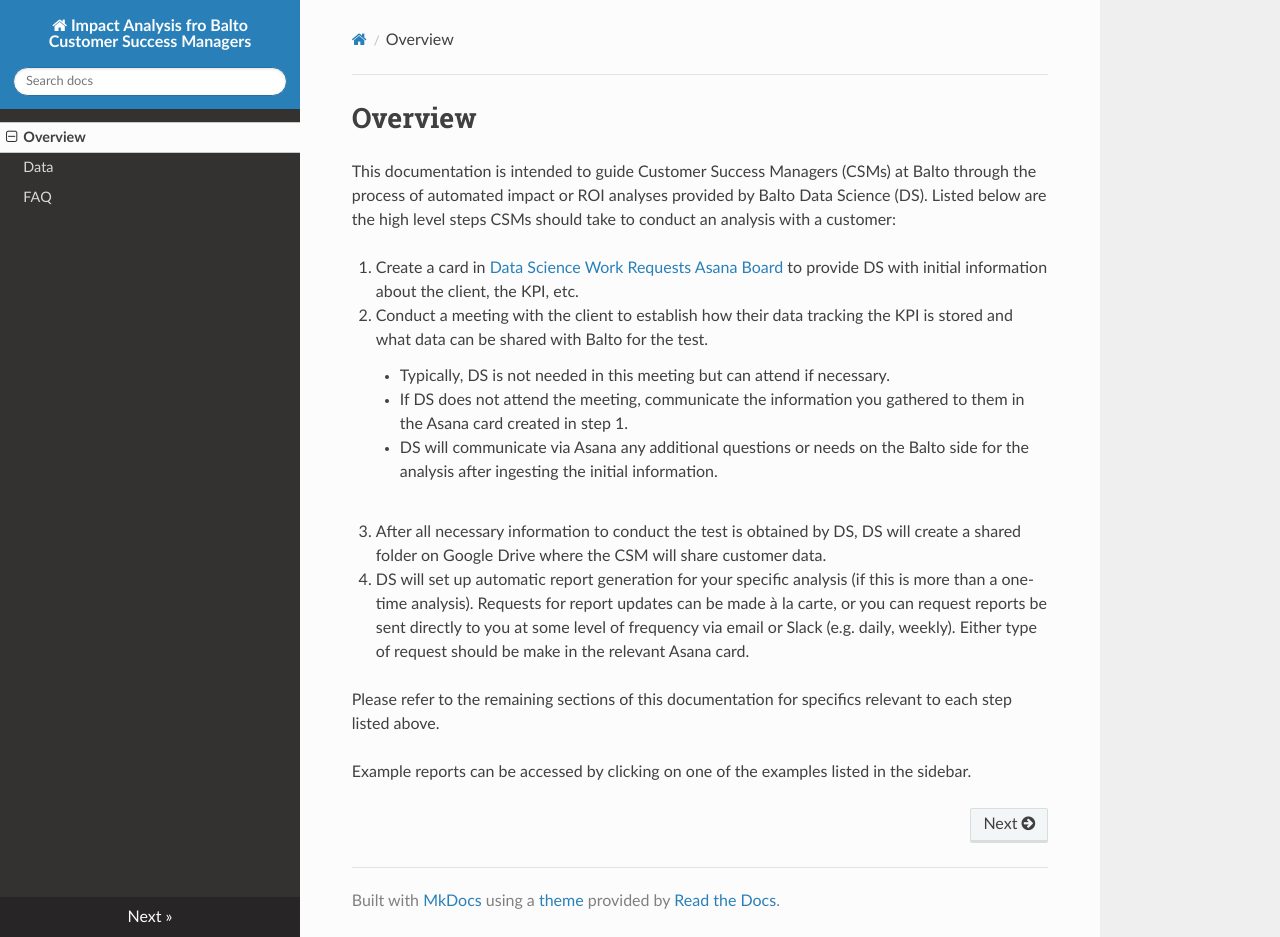
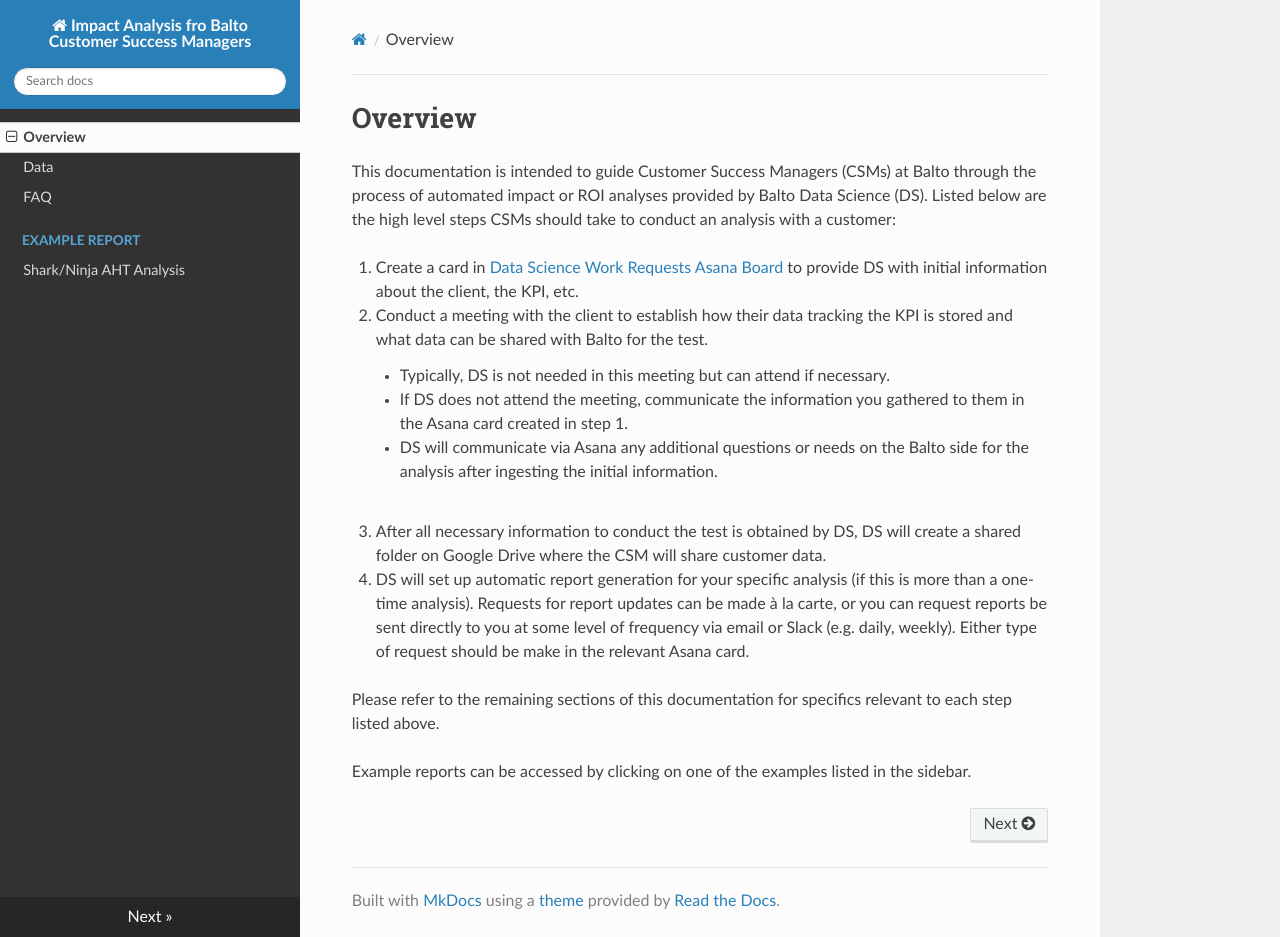
Before and after one commit to ryanvolkert/csm-impact-docs, an MkDocs documentation site: the page built from docs/index.md, in a window 1280 px wide and 937 px high. Built offline with MkDocs 1.6.1, drawn with Linux system fonts in a browser that asks for light colours; nearby versions of some CDN libraries.

Commit message:
added example report

```diff
--- a/mkdocs.yml
+++ b/mkdocs.yml
@@ -9,3 +9,5 @@
     - Overview: index.md
     - Data: data.md
     - FAQ: faq.md
+    - Example Report:
+        Shark/Ninja AHT Analysis: example_report.html
```
